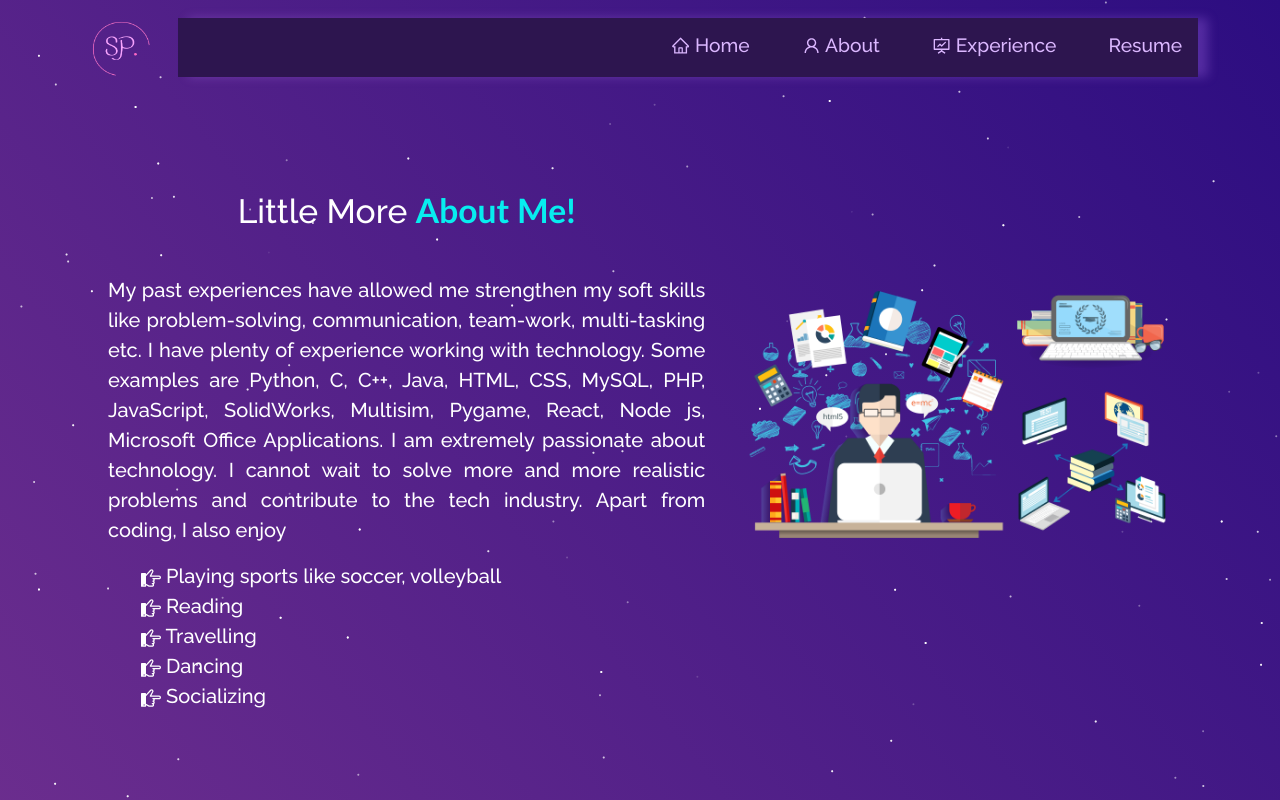
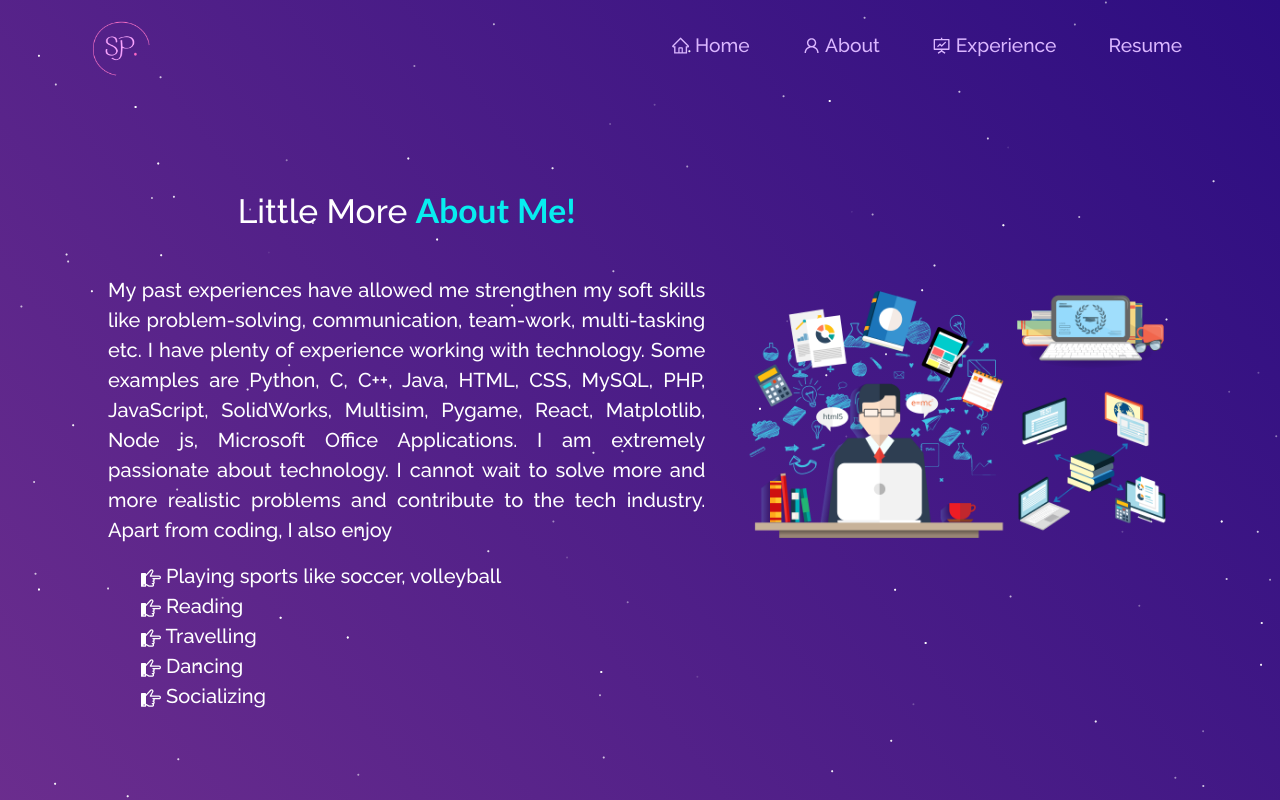
Before and after one commit to saumyapandyaa/portfolio, a React (Create React App) app: page /about in a window 1280 px wide. Shown: the top 800 px of the page. Built offline with nearby package versions, Linux system fonts and the light colour scheme.

Commit message:
minor changes

```diff
--- a/src/components/About/AboutCard.js
+++ b/src/components/About/AboutCard.js
@@ -10,7 +10,7 @@ function AboutCard() {
           <p style={{ textAlign: "justify" }}>
               My past experiences have  allowed me strengthen my soft skills like problem-solving, communication, team-work, multi-tasking
                     etc. I have plenty of experience working with technology. Some examples are Python, C,
-                    C++, Java, HTML, CSS, MySQL, PHP, JavaScript, SolidWorks, Multisim, Pygame, React, Node js, Microsoft Office Applications.
+                    C++, Java, HTML, CSS, MySQL, PHP, JavaScript, SolidWorks, Multisim, Pygame, React, Matplotlib, Node js, Microsoft Office Applications.
                     I am extremely passionate about technology. I cannot wait to solve more and more realistic problems
                     and contribute to the tech industry. Apart from coding, I also enjoy
           </p>
--- a/src/components/Navbar.js
+++ b/src/components/Navbar.js
@@ -50,6 +50,7 @@ function NavBar() {
             updateExpanded(expand ? false : "expanded" );
 
           }}
+
         >
           <span></span>
           <span></span>
--- a/src/style.css
+++ b/src/style.css
@@ -79,18 +79,15 @@ button:focus {
 /* --------- */
 /* Navbar Section  */
 /* --------- */
-#responsive-navbar-nav{
-  background-color:  rgb(45, 21, 79);
-  word-spacing: 50%;
-  box-shadow:10px 0px 10px rgba(197, 130, 255, 0.252) !important;
-  backdrop-filter: blur(15px) !important;
+.top{
+  background-color:  rgb(45, 21, 79) !important;
 }
 .sticky {
   transition: all 0.3s !important;
   word-spacing: 50%;
   box-shadow: 0px 10px 10px 0px rgba(197, 130, 255, 0.252) !important;
   backdrop-filter: blur(15px) !important;
-  background-color:  rgb(45, 21, 79);
+  background-color:  rgb(45, 21, 79) !important;
   /* opacity: 0.75; */
 }
 
```
